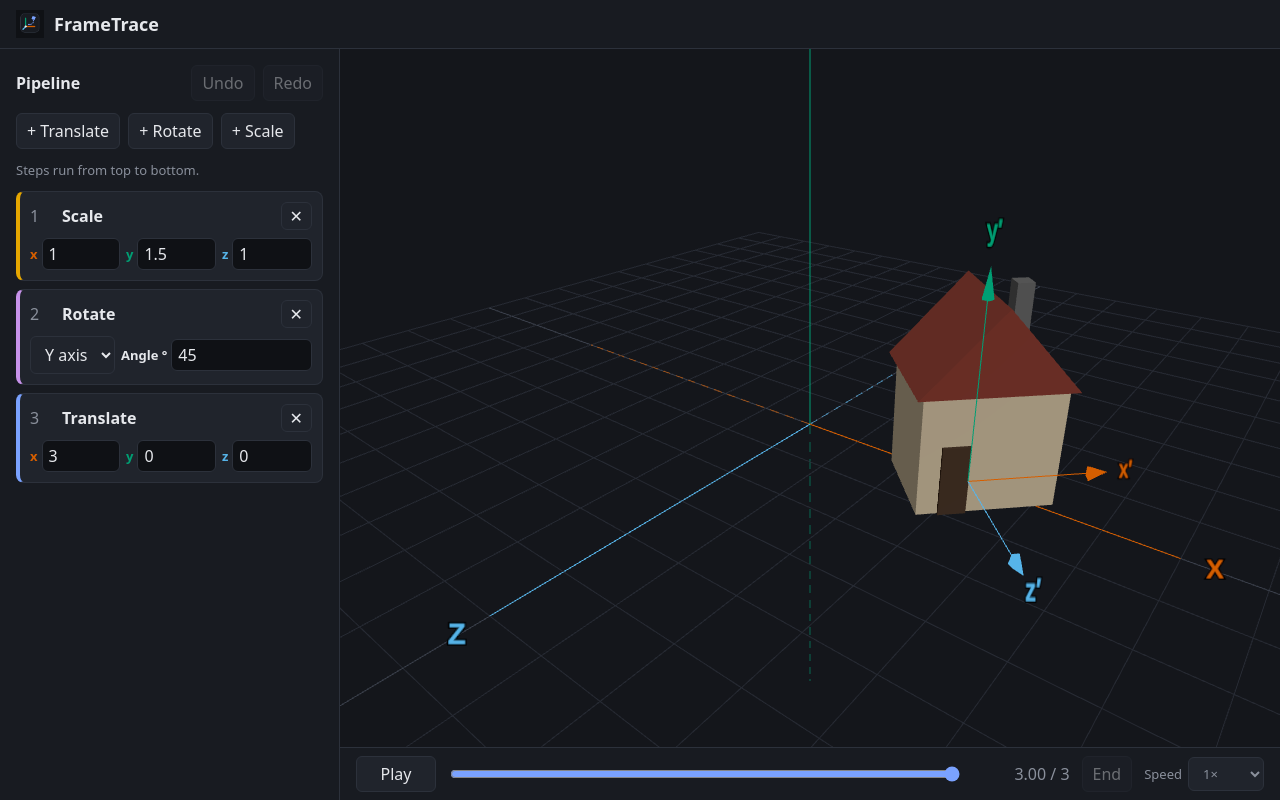
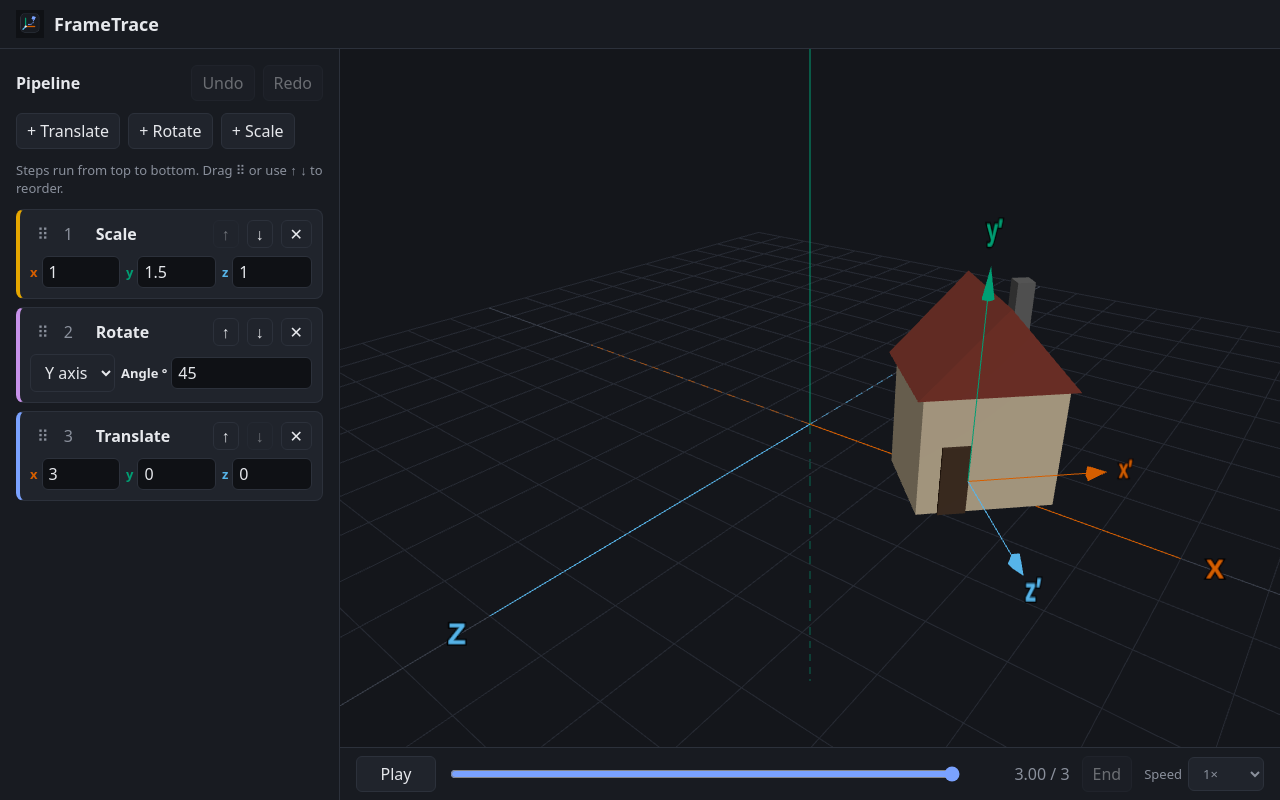
Before and after one commit to kevandriel2002/frametrace, a React (Vite) app: page / in a window 1280 px wide. Built offline with nearby package versions, Linux system fonts and the light colour scheme.

Commit message:
Add drag-and-drop and up/down reordering with tests

```diff
--- a/package.json
+++ b/package.json
@@ -12,6 +12,9 @@
     "test:watch": "vitest"
   },
   "dependencies": {
+    "@dnd-kit/core": "^6.3.1",
+    "@dnd-kit/sortable": "^10.0.0",
+    "@dnd-kit/utilities": "^3.2.2",
     "react": "^19.3.1",
     "react-dom": "^19.3.1",
     "three": "^0.187.0",
--- a/src/index.css
+++ b/src/index.css
@@ -212,10 +212,10 @@ input:focus-visible {
   padding: 2px 8px;
 }
 
-.icon-button:hover {
+/* .icon-button:hover {
   border-color: var(--danger);
   color: var(--danger);
-}
+} */
 
 /* Inputs */
 .vec3-fields {
@@ -297,6 +297,30 @@ input:focus-visible {
   font-size: 13px;
 }
 
+.drag-handle {
+  padding: 2px 6px;
+  background: transparent;
+  border-color: transparent;
+  color: var(--muted);
+  cursor: grab;
+  touch-action: none;
+}
+
+.drag-handle:active {
+  cursor: grabbing;
+}
+
+.block.is-dragging {
+  z-index: 1;
+  opacity: 0.9;
+  box-shadow: 0 8px 24px rgb(0 0 0 / 0.45);
+}
+
+.icon-button-danger:hover {
+  border-color: var(--danger);
+  color: var(--danger);
+}
+
 /* Narrow screens: panel on top, viewport below */
 @media (max-width: 700px) {
   .app {
--- a/src/store/pipelineStore.ts
+++ b/src/store/pipelineStore.ts
@@ -46,6 +46,7 @@ export type PipelineState = {
   removeBlock: (id: string) => void;
   replaceBlock: (id: string, op: Operation) => void;
   setPipeline: (pipeline: Pipeline) => void;
+  moveBlock: (id: string, toIndex: number) => void;
 
   // Runs when a field is clicked into
   beginEdit: () => void;
@@ -60,6 +61,15 @@ export type PipelineState = {
 
 function replaceOp(blocks: Blocks, id: string, op: Operation): Blocks {
   return blocks.map((block) => (block.id === id ? { ...block, op } : block));
+}
+
+// Copies the list, removes item from old position and inserts at new position
+function moveItem<T>(items: readonly T[], from: number, to: number): T[] {
+  const result = [...items];
+  const [item] = result.splice(from, 1);
+  if (item === undefined) return result;
+  result.splice(to, 0, item);
+  return result;
 }
 
 // Saves current blocks into past, sets new block and clears future
@@ -85,6 +95,13 @@ export const pipelineStore = createStore<PipelineState>()((set) => ({
 
   removeBlock: (id) =>
     set((s) => withHistory(s, s.blocks.filter((block) => block.id !== id))),
+
+  moveBlock: (id, toIndex) =>
+    set((s) => {
+      const from = s.blocks.findIndex((block) => block.id === id);
+      if (from === -1 || from === toIndex || toIndex < 0 || toIndex >= s.blocks.length) return s;
+      return withHistory(s, moveItem(s.blocks, from, toIndex));
+    }),
 
   replaceBlock: (id, op) =>
     set((s) => withHistory(s, replaceOp(s.blocks, id, op))),
--- a/src/ui/BlockCard.tsx
+++ b/src/ui/BlockCard.tsx
@@ -1,3 +1,6 @@
+// dnd functionality
+import { useSortable } from '@dnd-kit/sortable';
+import { CSS } from '@dnd-kit/utilities';
 // Shows one step with its number, title and a delete button, followed by right inputs
 import type { Axis, Operation } from '../core/pipeline/types';
 import { pipelineStore, type Block } from '../store/pipelineStore';
@@ -23,23 +26,71 @@ type Props = {
 };
 
 export function BlockCard({ block, index, count }: Props) {
-  const { removeBlock } = pipelineStore.getState();
+  const { removeBlock, moveBlock } = pipelineStore.getState();
+  // dnd functionality
   const progress = useStore(playbackStore, (s) =>
     stepProgress(effectivePlayhead(s.playhead, count), index),
   );
+
+  // dnd functionality
+  const { attributes, listeners, setNodeRef, setActivatorNodeRef, transform, transition, isDragging } =
+    useSortable({ id: block.id }); // Registers card with dnd-kit
+
   const status = progress >= 1 ? 'done' : progress <= 0 ? 'pending' : 'active';
 
+  // dnd functionality
+  const className = [
+    'block',
+    `block-${block.op.kind}`,
+    `is-${status}`,
+    isDragging ? 'is-dragging' : '',
+  ]
+    .filter(Boolean)
+    .join(' ');
+  const step = index + 1;
+
   return (
-    <li className={`block block-${block.op.kind} is-${status}`}>
+    <li
+      ref={setNodeRef}
+      style={{ transform: CSS.Transform.toString(transform), transition }}
+      className={className}
+    >
       <div className="block-header">
-        <span className="block-index">{index + 1}</span>
+        <button
+          type="button"
+          ref={setActivatorNodeRef}
+          className="drag-handle"
+          aria-label={`Reorder step ${step}`}
+          {...attributes} // Adds accessibility attributes
+          {...listeners}
+        >
+          ⠿
+        </button>
+        <span className="block-index">{step}</span>
         <span className="block-title">{TITLES[block.op.kind]}</span>
         <button
           type="button"
           className="icon-button"
+          onClick={() => moveBlock(block.id, index - 1)}
+          disabled={index === 0}
+          aria-label={`Move step ${step} up`}
+        >
+          ↑
+        </button>
+        <button
+          type="button"
+          className="icon-button"
+          onClick={() => moveBlock(block.id, index + 1)}
+          disabled={index === count - 1}
+          aria-label={`Move step ${step} down`}
+        >
+          ↓
+        </button>
+        <button
+          type="button"
+          className="icon-button icon-button-danger"
           onClick={() => removeBlock(block.id)}
-          aria-label={`Delete step ${index + 1}`}
-          title="Delete step"
+          aria-label={`Delete step ${step}`}
         >
           ✕
         </button>
@@ -51,6 +102,7 @@ export function BlockCard({ block, index, count }: Props) {
     </li>
   );
 }
+
 
 function BlockEditor({ block }: { block: Block }) {
   const { id, op } = block;
--- a/src/ui/PipelinePanel.tsx
+++ b/src/ui/PipelinePanel.tsx
@@ -1,4 +1,17 @@
-// Shows pipeline edit functions
+import {
+  closestCenter,
+  DndContext,
+  KeyboardSensor,
+  PointerSensor,
+  useSensor,
+  useSensors,
+  type DragEndEvent,
+} from '@dnd-kit/core';
+import {
+  SortableContext,
+  sortableKeyboardCoordinates,
+  verticalListSortingStrategy,
+} from '@dnd-kit/sortable';
 import { useStore } from 'zustand';
 import { pipelineStore, type OperationKind } from '../store/pipelineStore';
 import { BlockCard } from './BlockCard';
@@ -13,7 +26,18 @@ export function PipelinePanel() {
   const blocks = useStore(pipelineStore, (s) => s.blocks);
   const canUndo = useStore(pipelineStore, (s) => s.past.length > 0);
   const canRedo = useStore(pipelineStore, (s) => s.future.length > 0);
-  const { addBlock, undo, redo } = pipelineStore.getState();
+  const { addBlock, moveBlock, undo, redo } = pipelineStore.getState();
+
+  const sensors = useSensors(
+    useSensor(PointerSensor, { activationConstraint: { distance: 4 } }),
+    useSensor(KeyboardSensor, { coordinateGetter: sortableKeyboardCoordinates }),
+  );
+
+  function handleDragEnd({ active, over }: DragEndEvent) {
+    if (!over || active.id === over.id) return;
+    const toIndex = blocks.findIndex((block) => block.id === over.id);
+    if (toIndex !== -1) moveBlock(String(active.id), toIndex);
+  }
 
   return (
     <aside className="panel">
@@ -37,16 +61,20 @@ export function PipelinePanel() {
         ))}
       </div>
 
-      <p className="hint">Steps run from top to bottom.</p>
+      <p className="hint">Steps run from top to bottom. Drag ⠿ or use ↑ ↓ to reorder.</p>
 
       {blocks.length === 0 ? (
         <p className="empty">No steps yet. The house is untransformed (identity).</p>
       ) : (
-        <ol className="block-list">
-          {blocks.map((block, index) => (
-            <BlockCard key={block.id} block={block} index={index} count={blocks.length} />
-          ))}
-        </ol>
+        <DndContext sensors={sensors} collisionDetection={closestCenter} onDragEnd={handleDragEnd}>
+          <SortableContext items={blocks.map((block) => block.id)} strategy={verticalListSortingStrategy}>
+            <ol className="block-list">
+              {blocks.map((block, index) => (
+                <BlockCard key={block.id} block={block} index={index} count={blocks.length} />
+              ))}
+            </ol>
+          </SortableContext>
+        </DndContext>
       )}
     </aside>
   );
```
Also changed, not shown: 2 other files (tests, documents, lock files or other folders).
